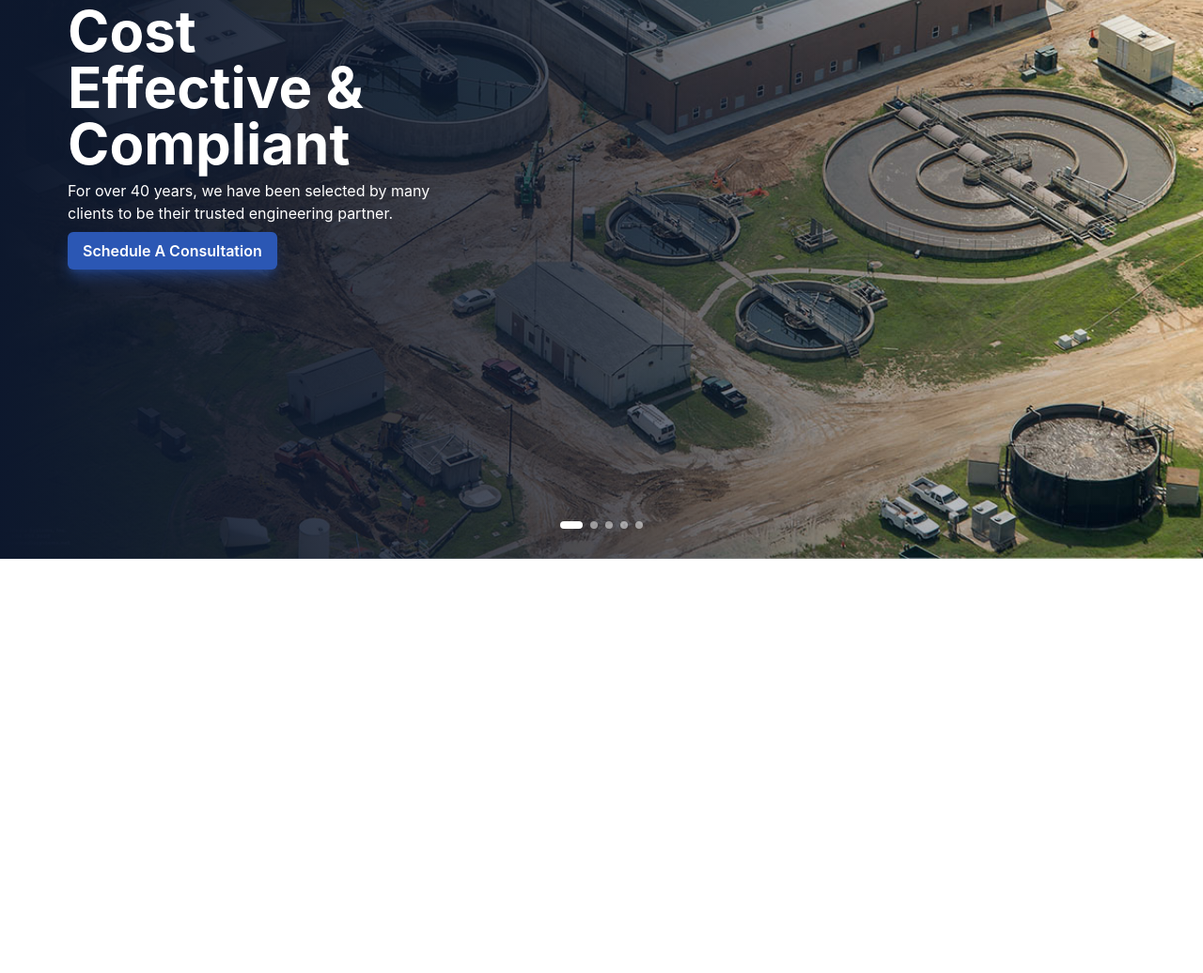
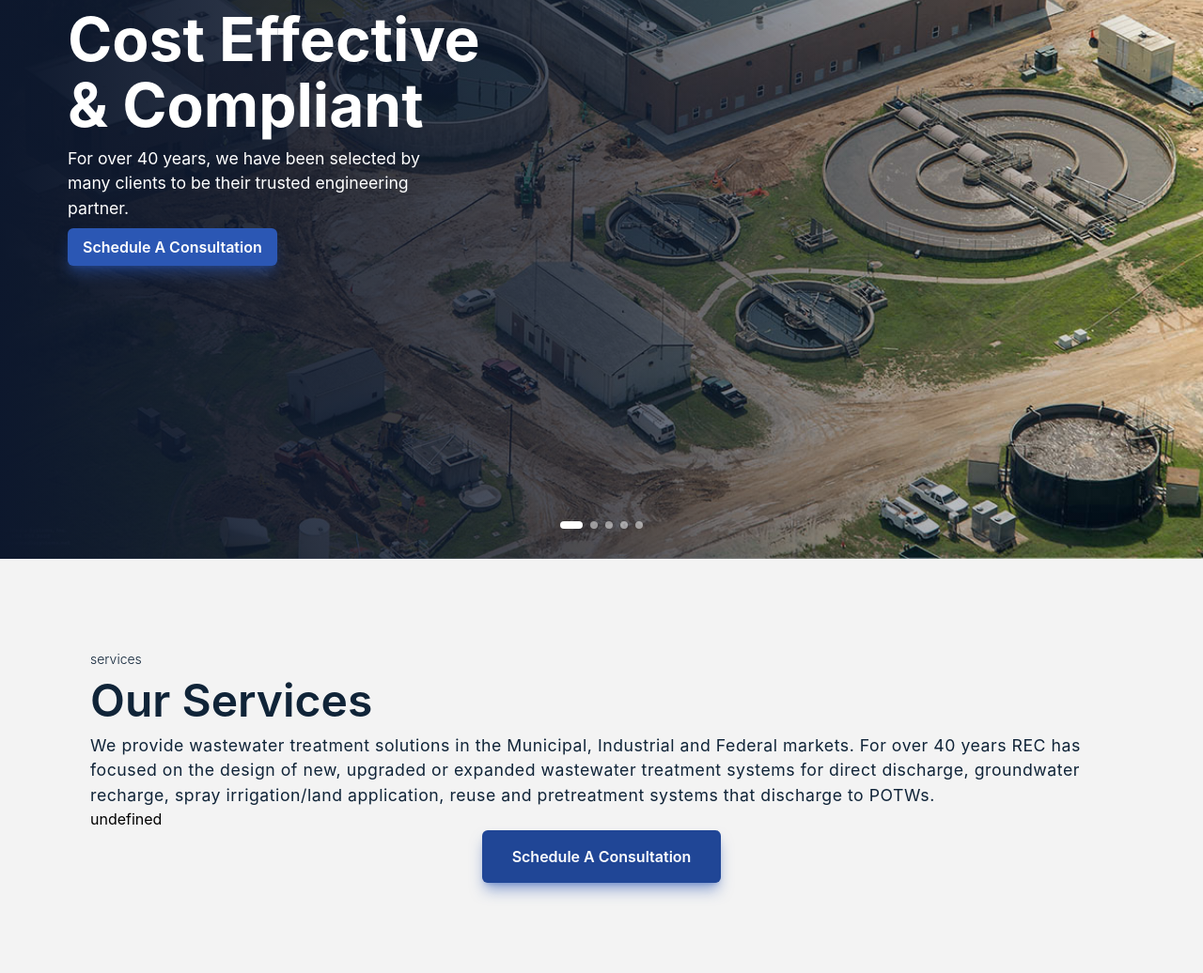
Before and after one commit to BryanF1nes/reidengineering, a website built with webpack: page src/template.html in a window 1280 px wide. Shown: the part 397-1433 px from the top of the page at 94% size. Before the commit the page ends 992 px from the top, so only its background shows below. Built offline with nearby package versions, Linux system fonts and the light colour scheme.

Commit message:
Feature: Creating Services pain in homepage

```diff
--- /dev/null
+++ b/src/components/card/Card.js
@@ -0,0 +1,4 @@
+const Card = {
+}
+
+export default Card;
--- a/src/components/hero/Hero.js
+++ b/src/components/hero/Hero.js
@@ -43,7 +43,7 @@
             backgroundTwo,
             this.createOverlay(),
             this.createHero(),
-            this.createIndicators()
+            this.createIndicators(),
         );
 
         container.appendChild(section);
@@ -116,14 +116,14 @@
             "For over 40 years, we have been selected by many clients to be their trusted engineering partner.";
 
         header.classList.add(
-            "text-6xl",
+            "text-h1",
             "font-bold",
             "text-white",
-            "max-w-[400px]"
+            "max-w-[450px]"
         );
 
         subHeader.classList.add(
-            "text-md",
+            "text-body",
             "text-white",
             "max-w-[400px]"
         );
@@ -162,7 +162,7 @@
             "bottom-8",
             "left-1/2",
             "-translate-x-1/2",
-            "z-10",
+            "z-30",
             "flex",
             "items-center",
             "gap-2"
--- a/src/components/pages/Home.js
+++ b/src/components/pages/Home.js
@@ -1,9 +1,11 @@
 import Hero from "../hero/Hero";
+import Services from "../services/Services";
 
 const Home = {
     render(container) {
-        container.appendChild(
-            Hero.render(document.createElement("div"))
+        container.append(
+            Hero.render(document.createElement("div")),
+            Services.render(document.createElement("div")),
         );
     },
 };
--- /dev/null
+++ b/src/components/services/Services.js
@@ -0,0 +1,114 @@
+import Card from "../card/Card";
+
+const Services = {
+    cards: [
+        {
+            icon: '',
+            title: 'General services',
+            body: 'While wastewater treatment is our core niche and focus other business areas such as land development, water and sewer pumping are just some of our services supported by our firm.',
+            button: true,
+            route: '/services'
+        },
+        {
+            icon: '',
+            title: 'Wastewater Treatment',
+            body: 'We will guide you through the regulatory process and assist you in determining the most feasible design and project approach that will meet all stakeholders expectations and requirements.',
+            button: true,
+            route: '/services'
+        },
+        {
+            icon: '',
+            title: 'Design Build',
+            body: 'Design build has offered many clients the opportunity to stream line the overall project lifecycle saving valuable time due to the compressed design and construction schedules.',
+            button: true,
+            route: '/services'
+        }
+    ],
+
+    render(container) {
+        const section = document.createElement("section");
+
+        section.classList.add(
+            "flex",
+            "flex-col",
+            "justify-between",
+            "bg-bg",
+            "p-[96px]"
+        );
+
+        section.append(
+            this.createTagLine(),
+            this.createCards(this.cards),
+            this.createButton()
+        );
+
+        container.appendChild(section);
+
+        return section;
+    },
+
+    createTagLine() {
+        const container = document.createElement("div");
+        const identifier = document.createElement("p");
+        const header = document.createElement("h2");
+        const body = document.createElement("p");
+
+        container.classList.add(
+            "flex",
+            "flex-col",
+            "gap-2",
+            "max-w-[1200px]",
+            "mx-auto"
+        );
+        identifier.classList.add("text-small", "font-light", "text-text-primary");
+        header.classList.add("text-h2", "font-semibold", "text-text-primary");
+        body.classList.add("text-body", "tracking-[0.03em]", "text-text-primary");
+
+        identifier.textContent = "services";
+        header.textContent = "Our Services";
+        body.textContent = "We provide wastewater treatment solutions in the Municipal, Industrial and Federal markets. For over 40 years REC has focused on the design of new, upgraded or expanded wastewater treatment systems for direct discharge, groundwater recharge, spray irrigation/land application, reuse and pretreatment systems that discharge to POTWs.";
+
+        container.append(identifier, header, body);
+
+        return container;
+    },
+
+    createCards(cards) {
+    },
+
+    createButton() {
+        const container = document.createElement("div");
+        const cta = document.createElement("a");
+
+        container.classList.add(
+            "flex",
+            "flex-col",
+            "gap-2",
+            "max-w-[1200px]",
+            "mx-auto"
+        );
+
+        cta.href = "/contact";
+        cta.dataset.route = "/contact";
+        cta.textContent = "Schedule A Consultation";
+
+        cta.classList.add(
+            "font-semibold",
+            "bg-primary-600",
+            "text-white",
+            "px-8",
+            "py-4",
+            "rounded-md",
+            "shadow-lg",
+            "shadow-primary-500/50",
+            "hover:bg-primary-600",
+            "hover:text-white",
+        );
+
+        container.append(cta);
+
+        return container;
+    }
+};
+
+export default Services;
--- a/src/styles.css
+++ b/src/styles.css
@@ -52,7 +52,7 @@
     --text-h6: 1.25rem;
     --text-h6--line-height: 1.3;
 
-    --text-body: 1rem;
+    --text-body: 1.105rem;
     --text-body--line-height: 1.5;
 
     --text-small: 0.875rem;
--- a/src/template.html
+++ b/src/template.html
@@ -10,7 +10,7 @@
 
 <body>
     <header id="navbar"></header>
-    <main id="content"></main>
+    <main id="content" class=""></main>
     <script src="./index.js"></script>
 </body>
 
```
